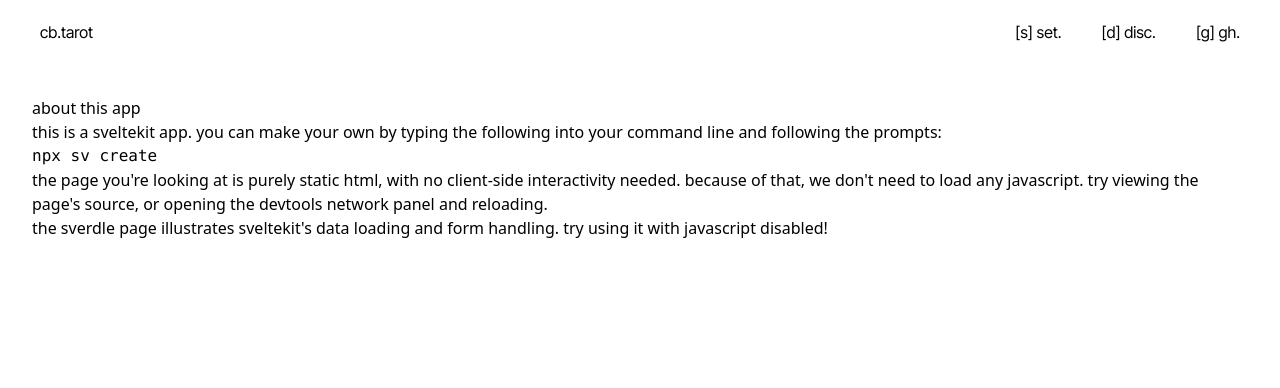
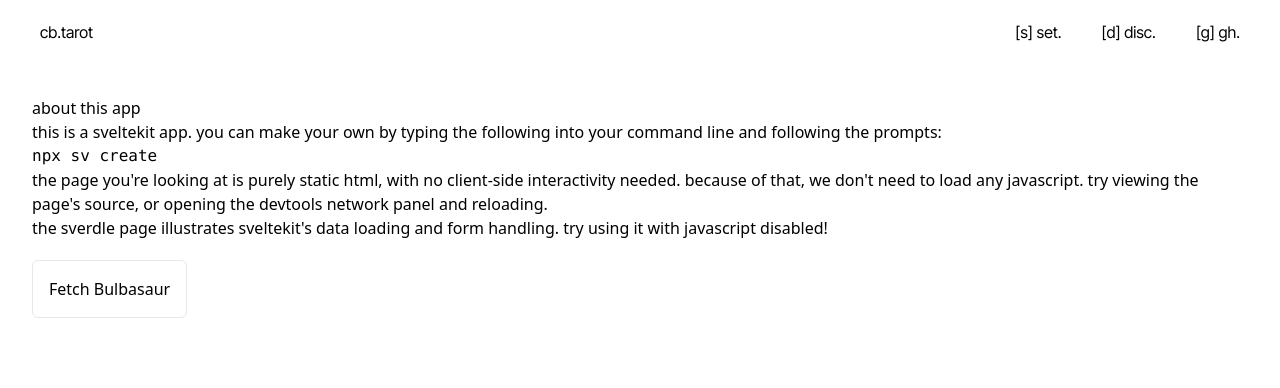
Before and after one commit to Colton-Bassett/tarot, a SvelteKit app: page /disclaimer in a window 1280 px wide. Shown: the top 388 px of the page. Built offline with nearby package versions, Linux system fonts and the light colour scheme.

Commit message:
Added basic api route handler starter example in prep for chatgpt integration

```diff
--- a/src/lib/deck.ts
+++ b/src/lib/deck.ts
@@ -10,6 +10,11 @@ export interface Card {
 		upright: string[];
 		reversed: string[];
 	};
+}
+
+export interface TempType {
+	name: string;
+	id: number;
 }
 
 export const deck: Card[] = [
--- /dev/null
+++ b/src/routes/api/pokemon/+server.ts
@@ -0,0 +1,17 @@
+import { json } from '@sveltejs/kit';
+import type { RequestHandler } from './$types';
+
+export const POST = (async () => {
+	try {
+		const response = await fetch('https://pokeapi.co/api/v2/pokemon/bulbasaur');
+		const data = await response.json();
+
+		return json({
+			name: data.name,
+			id: data.id,
+			types: data.types.map((type: { type: { name: string } }) => type.type.name)
+		});
+	} catch (error) {
+		return json({ error: 'Failed to fetch Bulbasaur' }, { status: 500 });
+	}
+}) satisfies RequestHandler;
--- /dev/null
+++ b/src/routes/disclaimer/+page.server.ts
@@ -0,0 +1,9 @@
+import type { TempType } from '$lib/deck';
+import { error, json, type RequestHandler } from '@sveltejs/kit';
+
+export async function load() {
+	// Initial data structure with no Bulbasaur data.
+	return {
+		data: null
+	};
+}
--- a/src/routes/disclaimer/+page.svelte
+++ b/src/routes/disclaimer/+page.svelte
@@ -2,9 +2,7 @@
 
 <script lang="ts">
 	import { goto } from '$app/navigation';
-	import { createBubbler } from 'svelte/legacy';
 	// svelte:window events
-
 	function handleKeyPress(event: KeyboardEvent) {
 		if (event.key === 'd') {
 			goto('/disclaimer');
@@ -18,6 +16,33 @@
 		if (event.key === 's') {
 			goto('/');
 			alert('settings!');
+		}
+	}
+
+	type PokemonData = {
+		name: string;
+		id: number;
+		types: string[];
+	} | null;
+
+	let pokemon = $state<PokemonData>(null);
+	let error = $state<string | null>(null);
+
+	async function fetchBulbasaur() {
+		try {
+			const response = await fetch('/api/pokemon', {
+				method: 'POST'
+			});
+
+			if (!response.ok) {
+				throw new Error('Failed to fetch Bulbasaur');
+			}
+
+			pokemon = await response.json();
+			error = null;
+		} catch (e) {
+			error = e instanceof Error ? e.message : 'An error occurred';
+			pokemon = null;
 		}
 	}
 </script>
@@ -49,4 +74,25 @@
 		The <a href="/sverdle">Sverdle</a> page illustrates SvelteKit's data loading and form handling. Try
 		using it with JavaScript disabled!
 	</p>
+
+	<button class="my-5 rounded-md border p-4" onclick={fetchBulbasaur}> Fetch Bulbasaur </button>
+
+	{#if error}
+		<p class="error">{error}</p>
+	{/if}
+
+	{#if pokemon}
+		<div class="pokemon-card">
+			<h2>{pokemon.name}</h2>
+			<p>ID: {pokemon.id}</p>
+			<div class="types">
+				<h3>Types:</h3>
+				<ul>
+					{#each pokemon.types as type}
+						<li>{type}</li>
+					{/each}
+				</ul>
+			</div>
+		</div>
+	{/if}
 </div>
```
